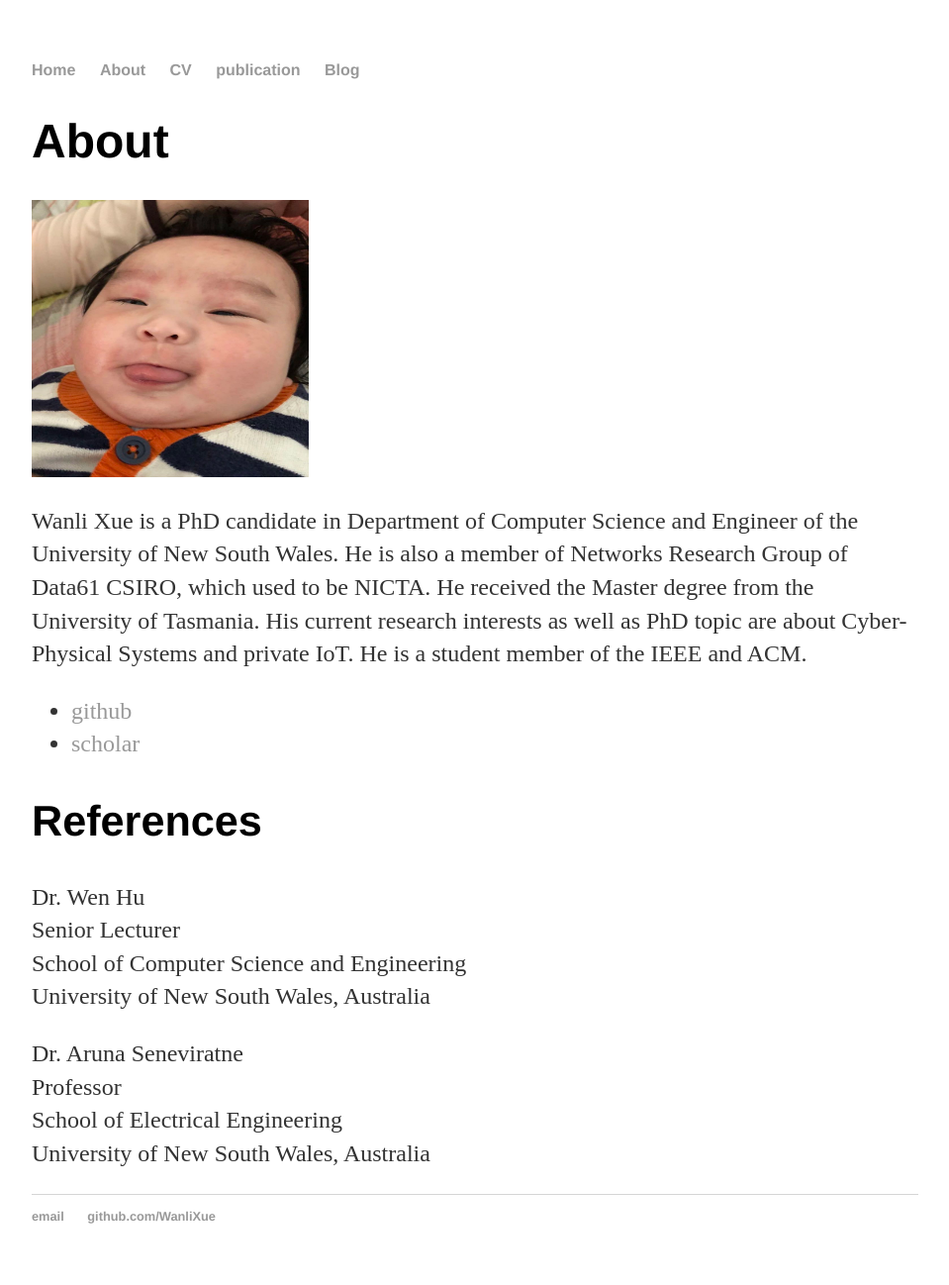
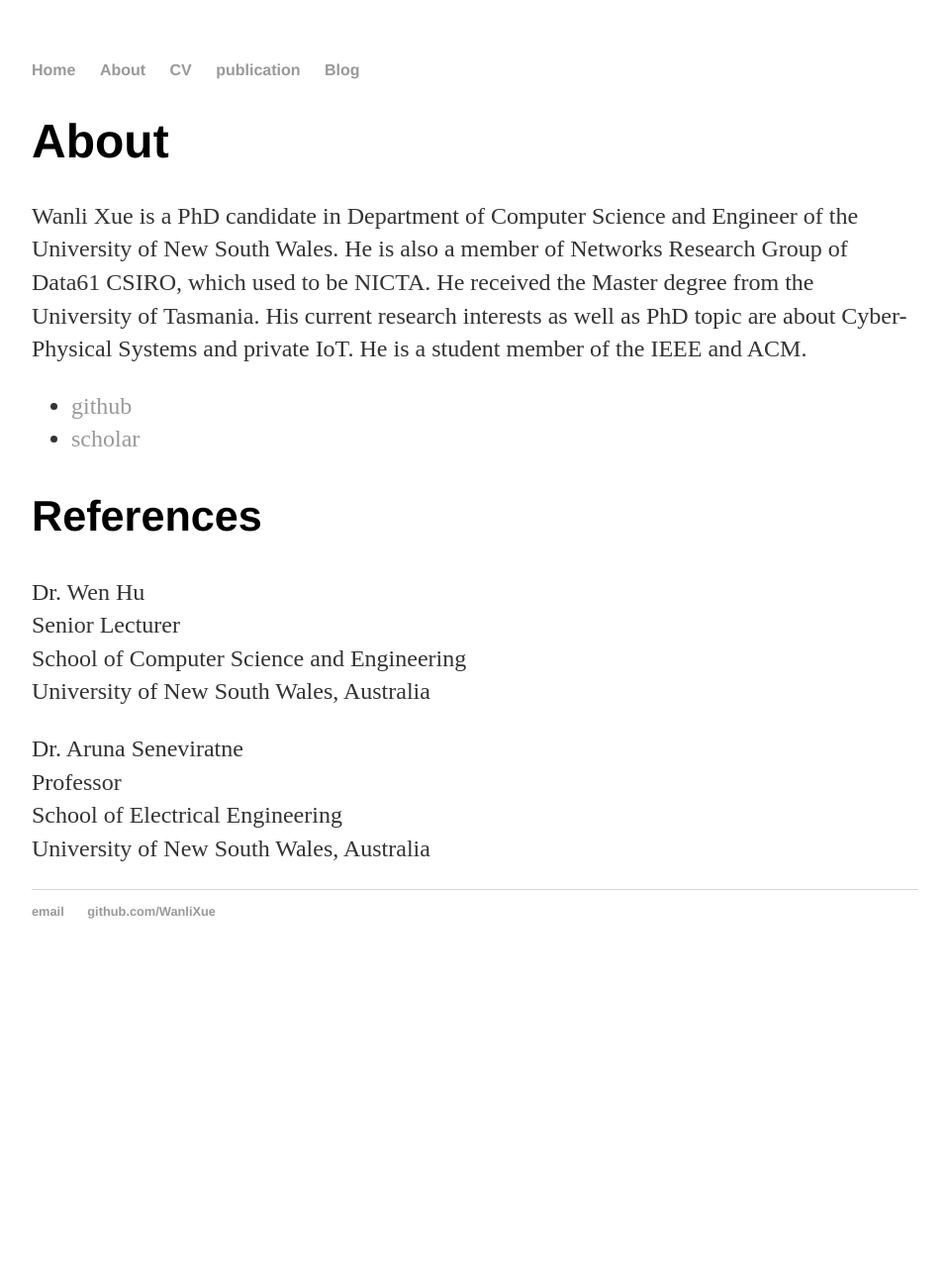
Before and after one commit to WanliXue/WanliXue.github.io, a Jekyll site: the page built from about/index.html, in a window 1280 px wide. Shown: the whole page at 99% size, without its empty margins (160-1119 px from the left). Built offline with Jekyll 4.4.1, drawn with Linux system fonts in a browser that asks for light colours; after the commit the page ends 990 px from its top, so only the background shows below that.

Commit message:
Update index.html

```diff
--- a/about/index.html
+++ b/about/index.html
@@ -5,7 +5,7 @@
 
 		<div class="about">
 			<h1>About</h1>
-			<img src="../images/datou.jpg" width="280" height="280">
+<!-- 			<img src="../images/datou.jpg" width="280" height="280"> -->
 			<p>Wanli Xue is a PhD candidate in Department of Computer Science and Engineer of the University of New South Wales. He is also a member of Networks Research Group of Data61 CSIRO, which used to be NICTA. He received the Master degree from the University of Tasmania.  His current research interests as well as PhD topic are about Cyber-Physical Systems and private IoT. He is a student member of the IEEE and ACM.</p>
 
 			<ul class="contacts">
```
